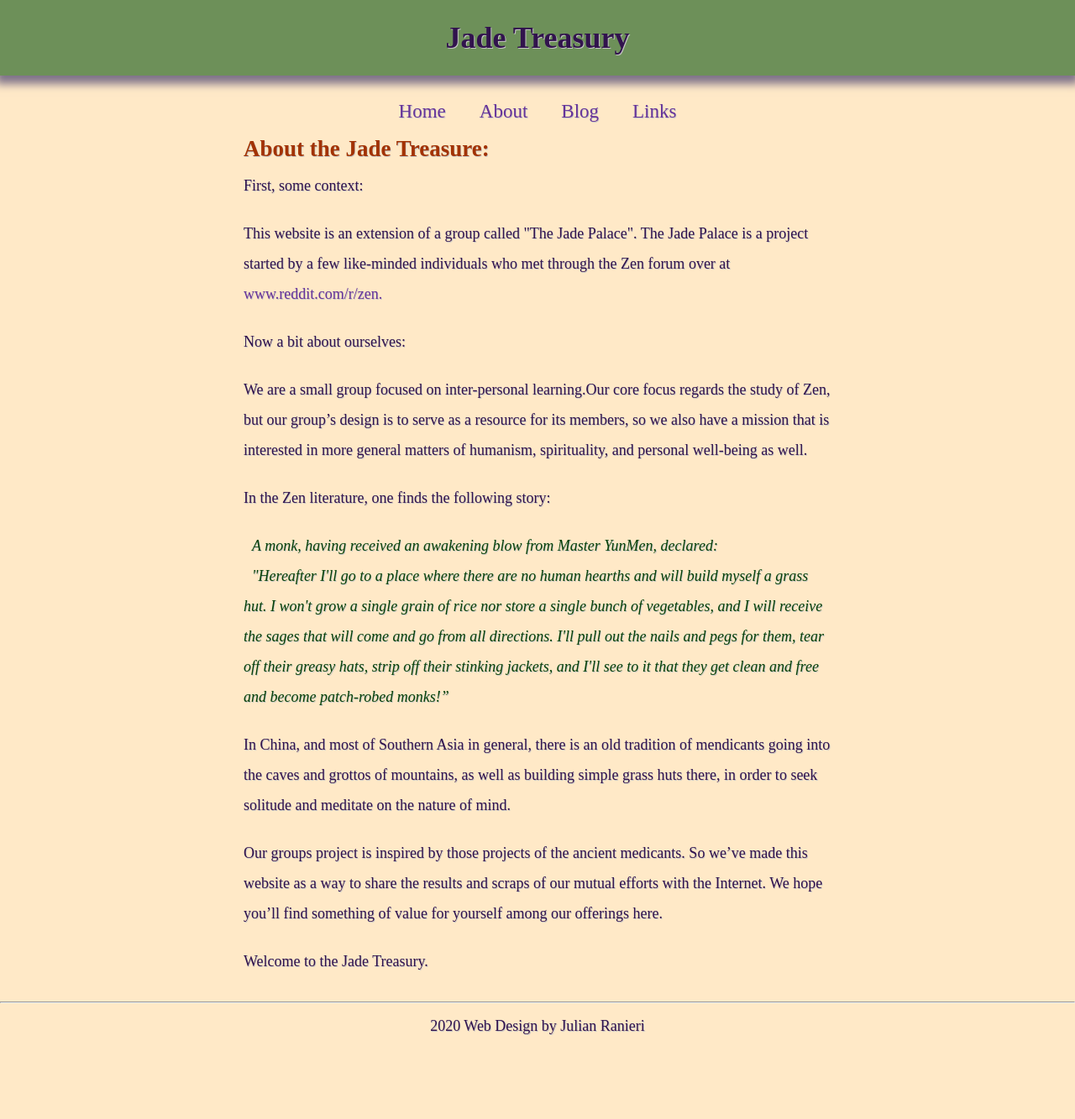
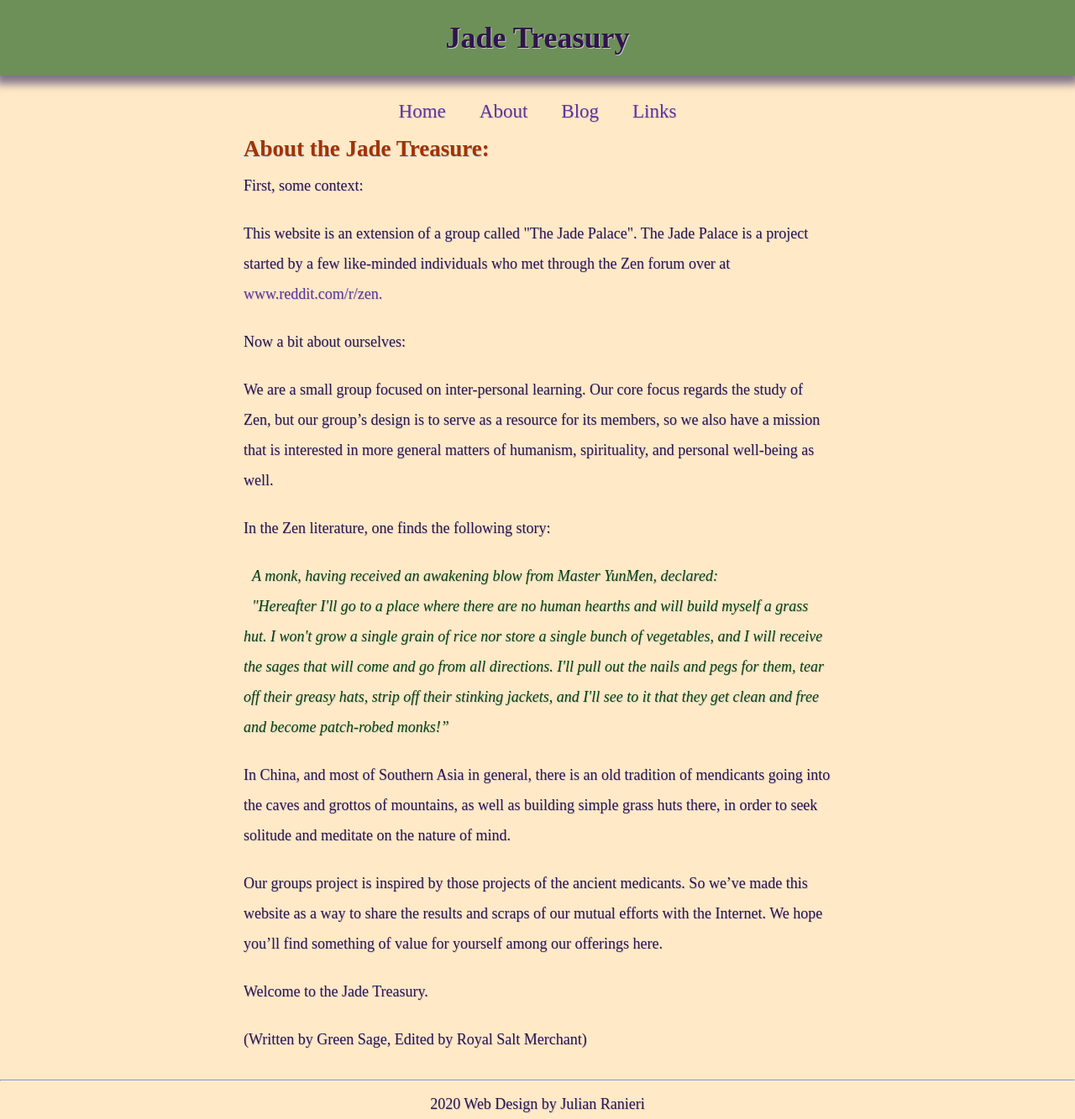
Before and after one commit to royalsaltmerchant/jadetreasury, a Jekyll site: the page built from about.html, in a window 1280 px wide. Shown: the whole page at 84% size. Built offline with Jekyll 4.4.1, drawn with Linux system fonts in a browser that asks for light colours; some web fonts are replaced; before the commit the page ends 1240 px from its top, so only the background shows below that.

Commit message:
more about text

```diff
--- a/about.html
+++ b/about.html
@@ -9,7 +9,7 @@ layout: default
     <br>
     <p>Now a bit about ourselves:</p>
     <br>
-    <p>We are a small group focused on inter-personal learning.Our core focus regards the study of Zen, but our group’s design is to serve as a resource for its members, so we also have a mission that is interested in more general matters of humanism, spirituality, and personal well-being as well.</p>
+    <p>We are a small group focused on inter-personal learning. Our core focus regards the study of Zen, but our group’s design is to serve as a resource for its members, so we also have a mission that is interested in more general matters of humanism, spirituality, and personal well-being as well.</p>
     <br>
     <p>In the Zen literature, one finds the following story:</p>
     <br>
@@ -22,4 +22,6 @@ layout: default
     <p>Our groups project is inspired by those projects of the ancient medicants. So we’ve made this website as a way to share the results and scraps of our mutual efforts with the Internet. We hope you’ll find something of value for yourself among our offerings here.</p>
     <br>
     <p>Welcome to the Jade Treasury.</p>
+    <br>
+    <p>(Written by Green Sage, Edited by Royal Salt Merchant)</p>
 </div>
```
